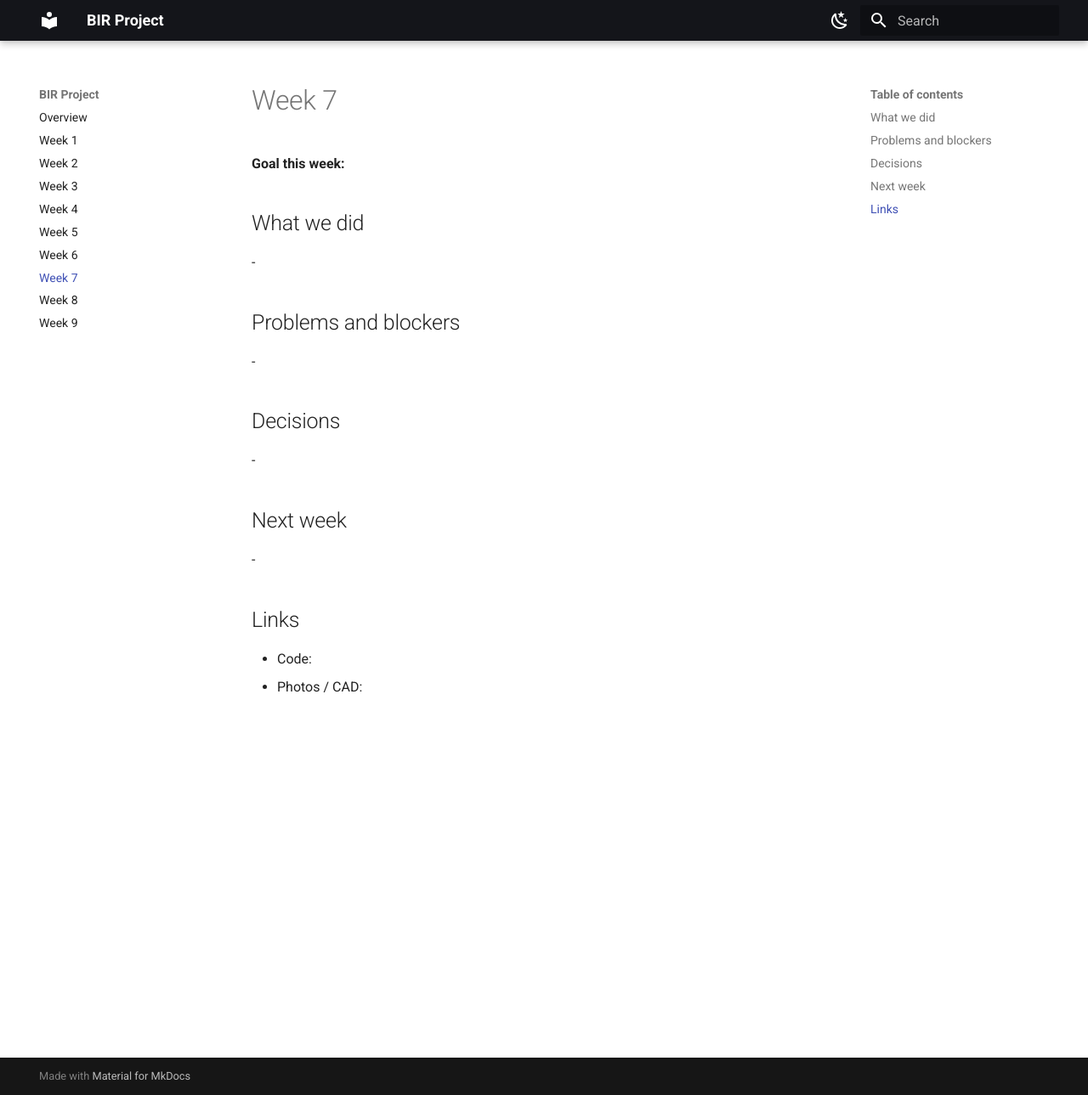
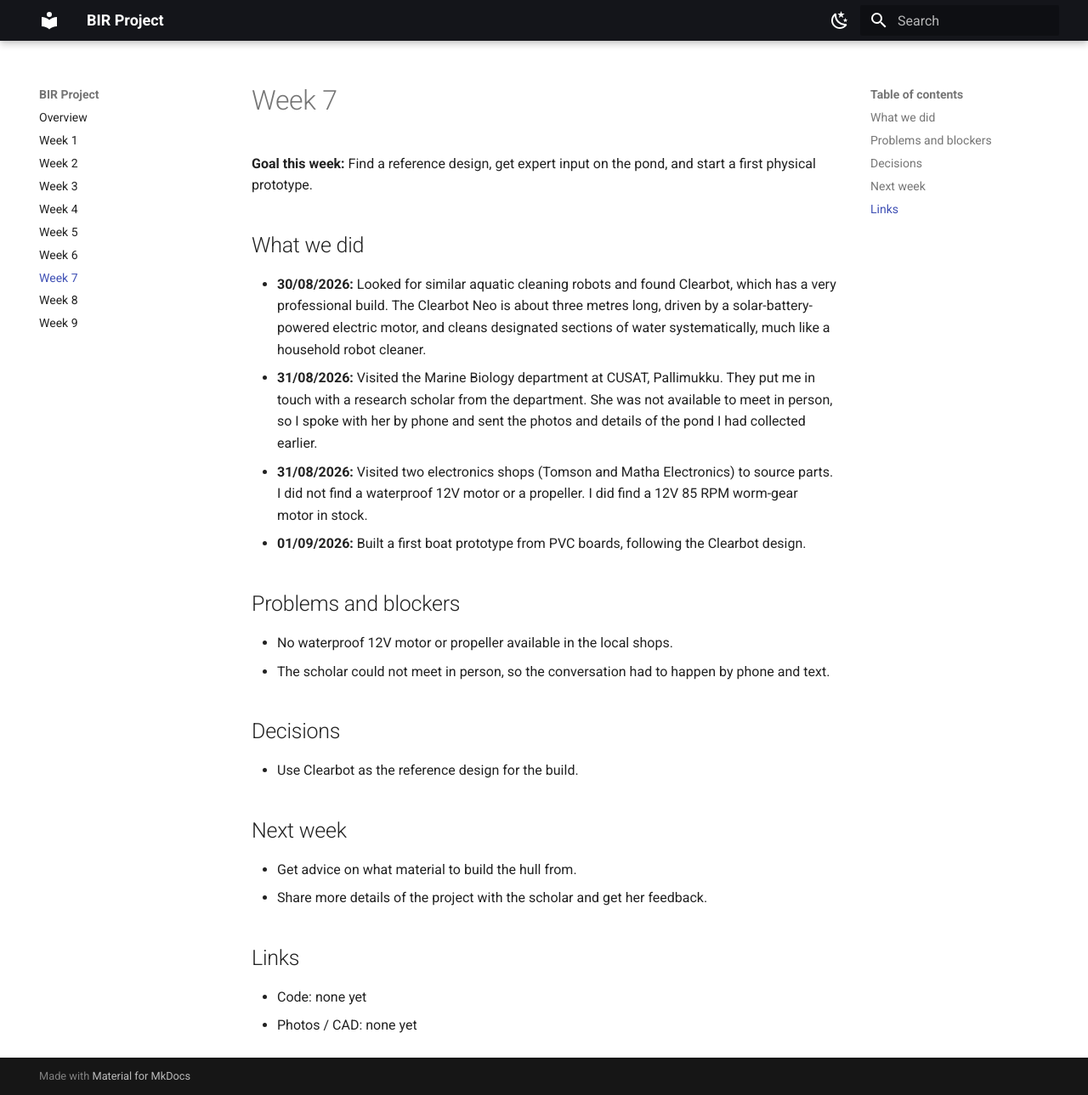
Before and after one commit to BuilderinResidencyTinkerspace/AURABot, an MkDocs documentation site: the page built from docs/week-07.md, in a window 1280 px wide and 1289 px high. Shown: the whole window at 85% size. Built offline with MkDocs 1.6.1 and Material for MkDocs 9.7.7, drawn with Linux system fonts in a browser that asks for light colours.

Commit message:
Revise Week 7 documentation with project updates
Updated the goals, activities, problems, decisions, and next steps for Week 7. Added details about the prototype and sourcing parts.

```diff
--- a/docs/week-07.md
+++ b/docs/week-07.md
@@ -1,24 +1,29 @@
 # Week 7
 
-**Goal this week:**
+**Goal this week:** Find a reference design, get expert input on the pond, and start a first physical prototype.
 
 ## What we did
 
--
+- **30/08/2026:** Looked for similar aquatic cleaning robots and found Clearbot, which has a very professional build. The Clearbot Neo is about three metres long, driven by a solar-battery-powered electric motor, and cleans designated sections of water systematically, much like a household robot cleaner.
+- **31/08/2026:** Visited the Marine Biology department at CUSAT, Pallimukku. They put me in touch with a research scholar from the department. She was not available to meet in person, so I spoke with her by phone and sent the photos and details of the pond I had collected earlier.
+- **31/08/2026:** Visited two electronics shops (Tomson and Matha Electronics) to source parts. I did not find a waterproof 12V motor or a propeller. I did find a 12V 85 RPM worm-gear motor in stock.
+- **01/09/2026:** Built a first boat prototype from PVC boards, following the Clearbot design.
 
 ## Problems and blockers
 
--
+- No waterproof 12V motor or propeller available in the local shops.
+- The scholar could not meet in person, so the conversation had to happen by phone and text.
 
 ## Decisions
 
--
+- Use Clearbot as the reference design for the build.
 
 ## Next week
 
--
+- Get advice on what material to build the hull from.
+- Share more details of the project with the scholar and get her feedback.
 
 ## Links
 
-- Code:
-- Photos / CAD:
+- Code: none yet
+- Photos / CAD: none yet
```
